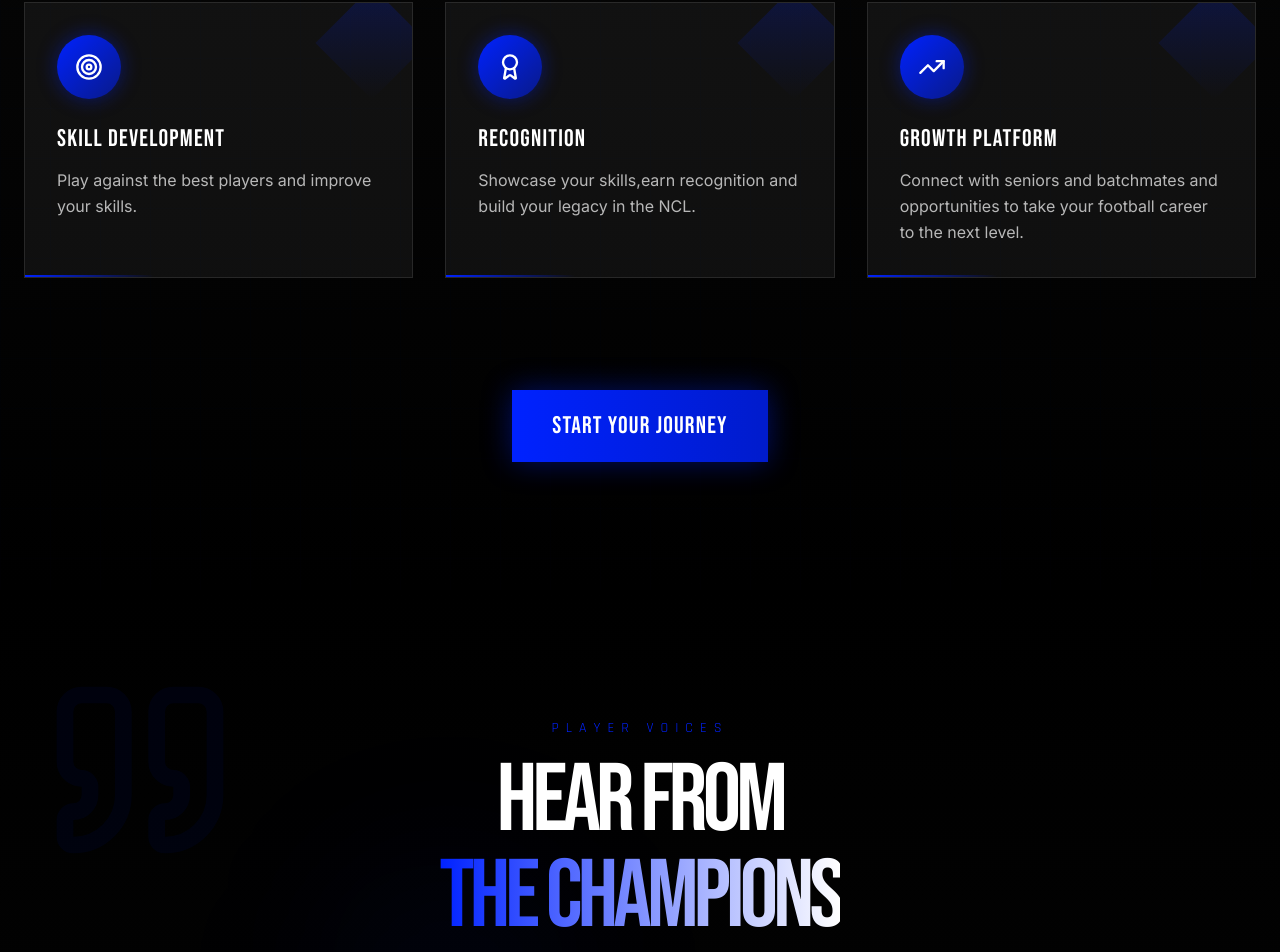
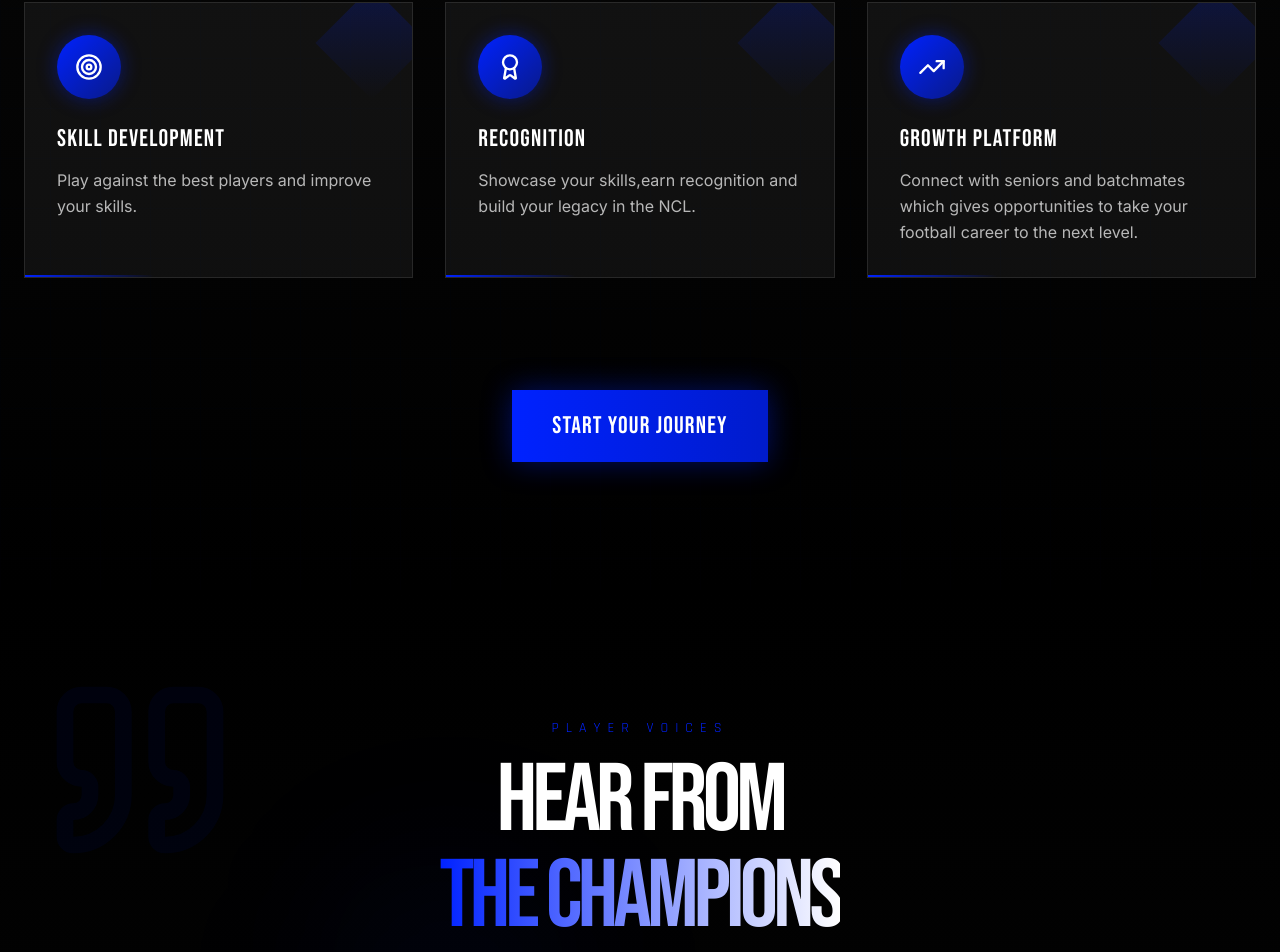
Before and after one commit to SumeetNayak-NITRR/NCL-AI, a React (Vite) app: page /ncl in a window 1280 px wide. Shown: the part 2086-3038 px from the top of the page. Built offline with nearby package versions, Linux system fonts and the light colour scheme; no server answers; the database is empty.

Commit message:
discover more fix

```diff
--- a/src/components/landing/Features.jsx
+++ b/src/components/landing/Features.jsx
@@ -67,7 +67,7 @@ const Features = () => {
         {
             icon: TrendingUp,
             title: "Growth Platform",
-            description: "Connect with seniors and batchmates and opportunities to take your football career to the next level."
+            description: "Connect with seniors and batchmates which gives opportunities to take your football career to the next level."
         }
     ]
 
```
